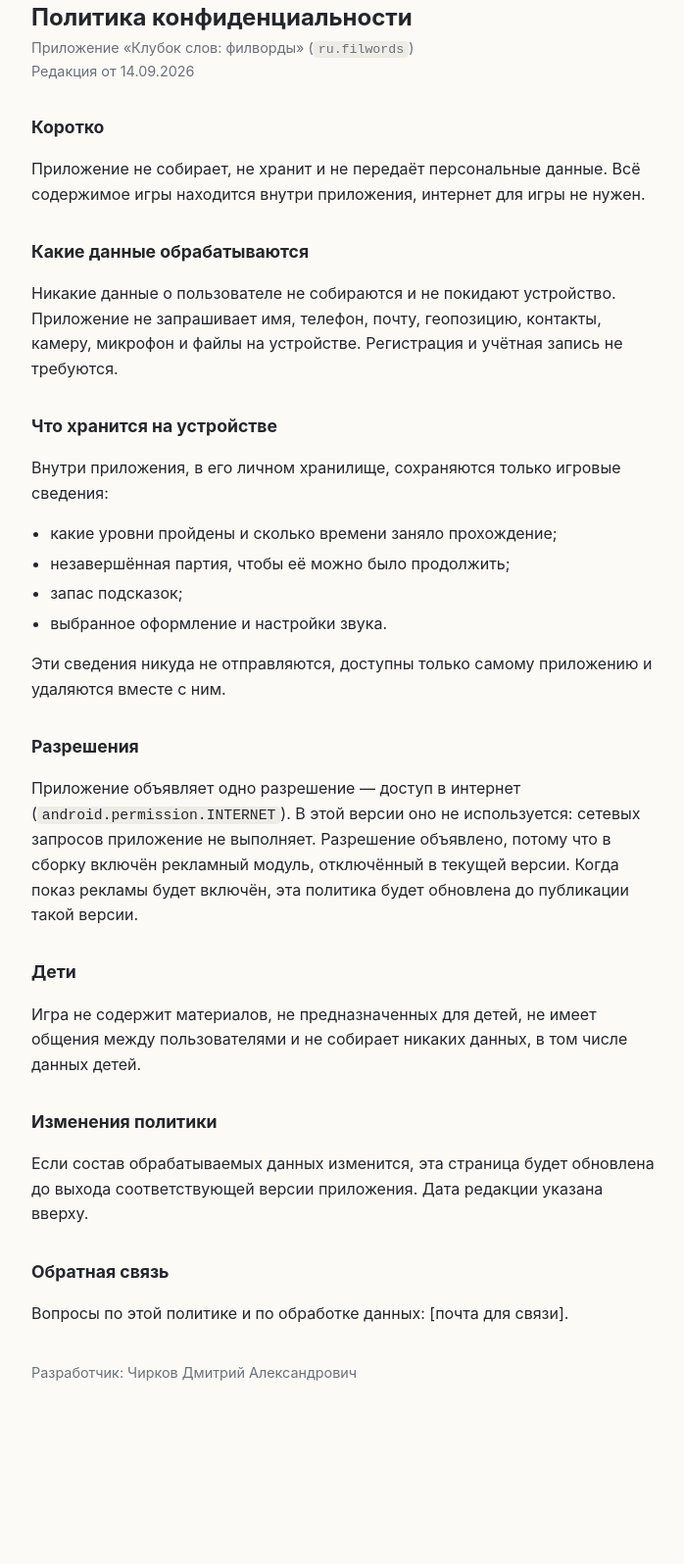
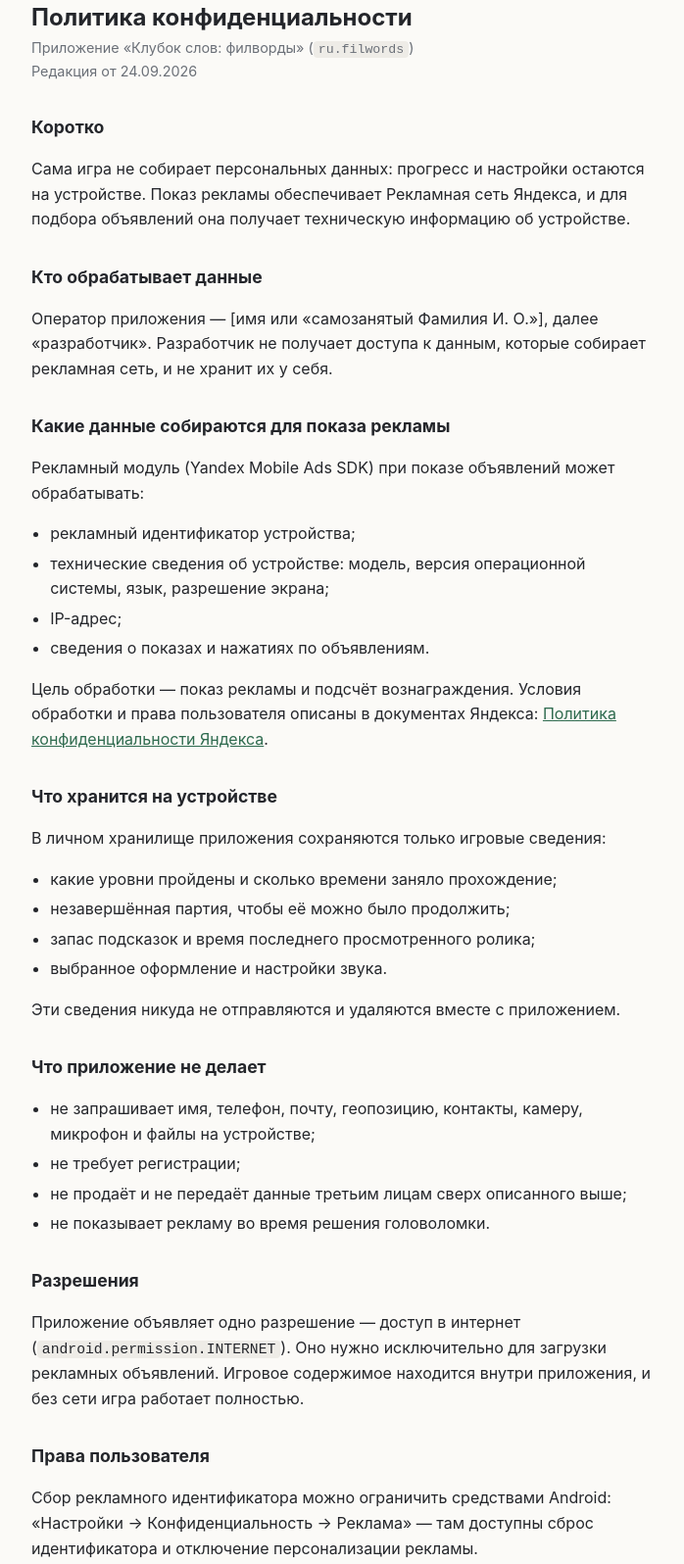
Before and after one commit to dmitriiachirkov-dot/AlpacaGames, a plain HTML site: page filwords/index.html in a window 1280 px wide. Shown: the part 21-1617 px from the top of the page at 98% size, without its empty margins (288-986 px from the left). Before the commit the page ends 1497 px from the top, so only its background shows below. Drawn offline with Linux system fonts and the light colour scheme.

Commit message:
Update index.html

```diff
--- a/filwords/index.html
+++ b/filwords/index.html
@@ -17,6 +17,7 @@
   ul { padding-left: 1.2em; }
   li { margin: .3em 0; }
   code { background: #eeece7; padding: 1px 5px; border-radius: 4px; font-size: .92em; }
+  a { color: #2f6b4f; }
   footer { margin-top: 2.5em; color: #6b7078; font-size: .9em; }
 </style>
 </head>
@@ -24,51 +25,75 @@
 
 <h1>Политика конфиденциальности</h1>
 <p class="meta">Приложение «Клубок слов: филворды» (<code>ru.filwords</code>)<br>
-Редакция от 14.09.2026</p>
+Редакция от 24.09.2026</p>
 
 <h2>Коротко</h2>
-<p>Приложение не собирает, не хранит и не передаёт персональные данные.
-Всё содержимое игры находится внутри приложения, интернет для игры не нужен.</p>
+<p>Сама игра не собирает персональных данных: прогресс и настройки остаются
+на устройстве. Показ рекламы обеспечивает Рекламная сеть Яндекса, и для
+подбора объявлений она получает техническую информацию об устройстве.</p>
 
-<h2>Какие данные обрабатываются</h2>
-<p>Никакие данные о пользователе не собираются и не покидают устройство.
-Приложение не запрашивает имя, телефон, почту, геопозицию, контакты,
-камеру, микрофон и файлы на устройстве. Регистрация и учётная запись
-не требуются.</p>
+<h2>Кто обрабатывает данные</h2>
+<p>Оператор приложения — [имя или «самозанятый Фамилия И. О.»], далее
+«разработчик». Разработчик не получает доступа к данным, которые собирает
+рекламная сеть, и не хранит их у себя.</p>
+
+<h2>Какие данные собираются для показа рекламы</h2>
+<p>Рекламный модуль (Yandex Mobile Ads SDK) при показе объявлений может
+обрабатывать:</p>
+<ul>
+  <li>рекламный идентификатор устройства;</li>
+  <li>технические сведения об устройстве: модель, версия операционной системы,
+      язык, разрешение экрана;</li>
+  <li>IP-адрес;</li>
+  <li>сведения о показах и нажатиях по объявлениям.</li>
+</ul>
+<p>Цель обработки — показ рекламы и подсчёт вознаграждения. Условия обработки
+и права пользователя описаны в документах Яндекса:
+<a href="https://yandex.ru/legal/confidential/">Политика конфиденциальности Яндекса</a>.</p>
 
 <h2>Что хранится на устройстве</h2>
-<p>Внутри приложения, в его личном хранилище, сохраняются только игровые
-сведения:</p>
+<p>В личном хранилище приложения сохраняются только игровые сведения:</p>
 <ul>
   <li>какие уровни пройдены и сколько времени заняло прохождение;</li>
   <li>незавершённая партия, чтобы её можно было продолжить;</li>
-  <li>запас подсказок;</li>
+  <li>запас подсказок и время последнего просмотренного ролика;</li>
   <li>выбранное оформление и настройки звука.</li>
 </ul>
-<p>Эти сведения никуда не отправляются, доступны только самому приложению
-и удаляются вместе с ним.</p>
+<p>Эти сведения никуда не отправляются и удаляются вместе с приложением.</p>
+
+<h2>Что приложение не делает</h2>
+<ul>
+  <li>не запрашивает имя, телефон, почту, геопозицию, контакты, камеру,
+      микрофон и файлы на устройстве;</li>
+  <li>не требует регистрации;</li>
+  <li>не продаёт и не передаёт данные третьим лицам сверх описанного выше;</li>
+  <li>не показывает рекламу во время решения головоломки.</li>
+</ul>
 
 <h2>Разрешения</h2>
 <p>Приложение объявляет одно разрешение — доступ в интернет
-(<code>android.permission.INTERNET</code>). В этой версии оно не используется:
-сетевых запросов приложение не выполняет. Разрешение объявлено, потому что в
-сборку включён рекламный модуль, отключённый в текущей версии. Когда показ
-рекламы будет включён, эта политика будет обновлена до публикации такой
-версии.</p>
+(<code>android.permission.INTERNET</code>). Оно нужно исключительно для
+загрузки рекламных объявлений. Игровое содержимое находится внутри
+приложения, и без сети игра работает полностью.</p>
+
+<h2>Права пользователя</h2>
+<p>Сбор рекламного идентификатора можно ограничить средствами Android:
+«Настройки → Конфиденциальность → Реклама» — там доступны сброс
+идентификатора и отключение персонализации рекламы.</p>
 
 <h2>Дети</h2>
-<p>Игра не содержит материалов, не предназначенных для детей, не имеет
-общения между пользователями и не собирает никаких данных, в том числе
-данных детей.</p>
+<p>Игра не содержит материалов, не предназначенных для детей, и не имеет
+общения между пользователями. Рекламные категории ограничены настройками
+блок-листа в кабинете рекламной сети.</p>
 
 <h2>Изменения политики</h2>
 <p>Если состав обрабатываемых данных изменится, эта страница будет обновлена
 до выхода соответствующей версии приложения. Дата редакции указана вверху.</p>
 
 <h2>Обратная связь</h2>
-<p>Вопросы по этой политике и по обработке данных: [почта для связи].</p>
+<p>Вопросы по этой политике и по обработке данных: dmitrii.a.chirkov@gmail.com .</p>
 
-<footer>Разработчик: Чирков Дмитрий Александрович </footer>
+<footer>Разработчик: Самозанятый: Чирков Дмитрий</footer>
 
 </body>
 </html>
```
